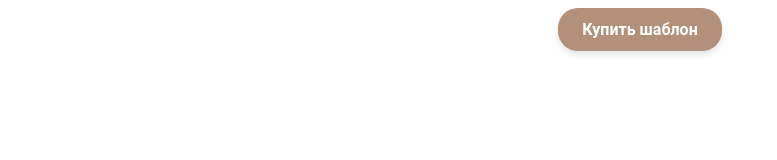
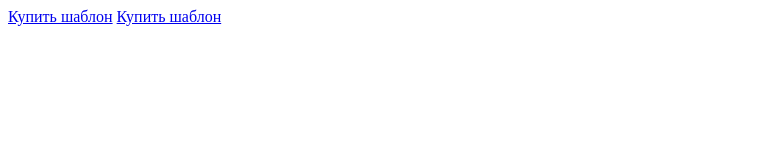
Before and after one commit to miheeva85/notion_kat, a plain HTML site: page index.html in a window 1280 px wide. Shown: the whole page, without its empty margins (0-777 px from the left). Drawn offline with Linux system fonts and the light colour scheme.

Commit message:
Update index.html

```diff
--- a/index.html
+++ b/index.html
@@ -1,36 +1,10 @@
 <!DOCTYPE html>
 <html lang="en">
 <head>
-<meta charset="UTF-8">
-<meta name="viewport" content="width=device-width, initial-scale=1.0">
 <title>Кнопка Купить шаблон</title>
-<style>
-    body {
-        display: flex;
-        justify-content: center;
-        align-items: center;
-    }
-    .glass-button {
-        padding: 12px 24px;
-        background-color: #B3907A; /* Основной цвет кнопки */
-        color: #fff;
-        font-family: Roboto, serif;
-        font-size: 16px;
-        font-weight: bold;
-        text-decoration: none;
-        text-align: center;
-        border: none;
-        border-radius: 20px;
-        box-shadow: 0px 4px 6px rgba(0, 0, 0, 0.1); /* Тень для эффекта стекла */
-        transition: background-color 0.3s ease, transform 0.2s ease;
-    }
-    .glass-button:hover {
-        background-color: #6B6C70; /* Цвет кнопки при наведении */
-        transform: translateY(-2px); /* Эффект поднятия при наведении */
-    }
-</style>
 </head>
 <body>
-    <a href="https://t.me/k12rina" class="glass-button" target="_blank">Купить шаблон</a>
+    <a href="/template.html" class="glass-button">Купить шаблон</a>
+    <a href="/buy.html" class="glass-button">Купить шаблон</a>
 </body>
 </html>
```
